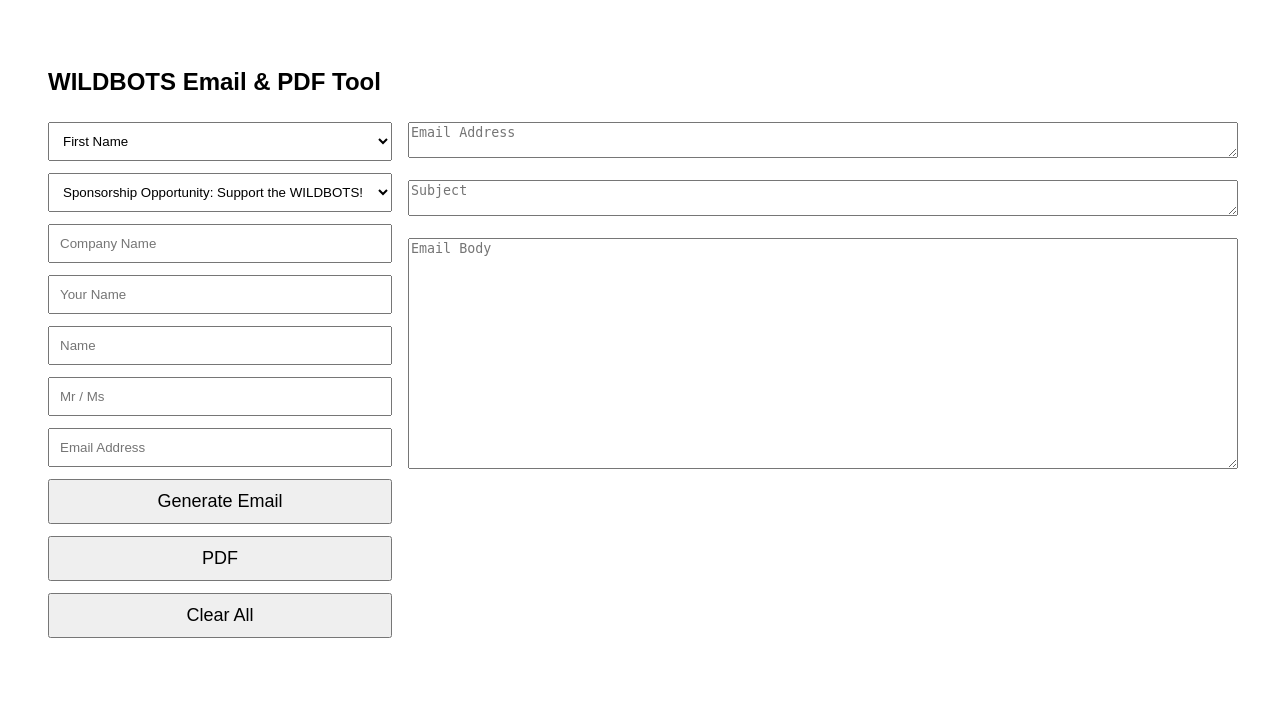
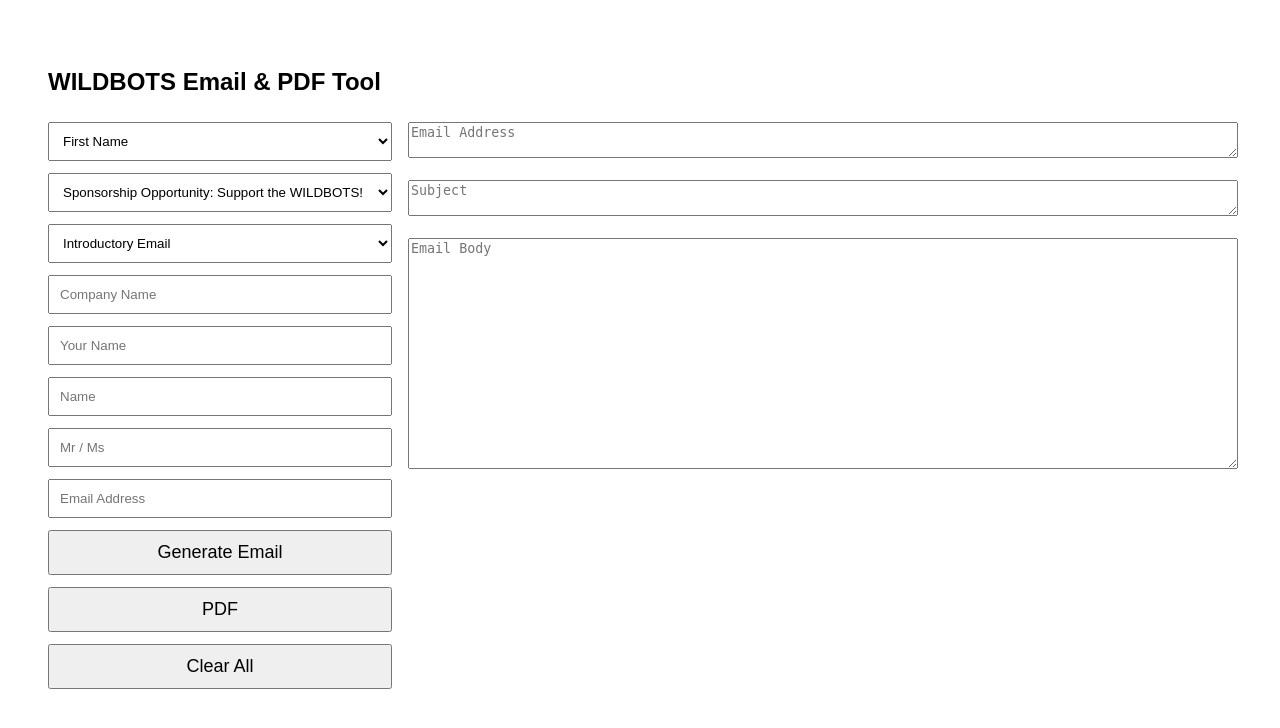
Before and after one commit to IlliaMarkovCA/wstv2, a Flask app: page / in a window 1280 px wide. Shown: the top 728 px of the page. Run offline with Flask 3, Linux system fonts and the light colour scheme.

Commit message:
Working on addinf fowllow up emails

```diff
--- a/app.py
+++ b/app.py
@@ -94,7 +94,7 @@ def make_pdf():
     #============Page 1============#
     Body_Pagraph = "I am a member of the Westminster Secondary School robotics team, and we<br/>" \
     "are wondering if you would like to sponsor us!We are currently competing <br/>" \
-    "in the FIRST Robotics competitions of 2026, and in order to move forward with our robot " \
+    "in the FIRST Robotics competitions of 2027, and in order to move forward with our robot " \
     "building process, we are searching for supportive companies to help finance our team. "
 
     Body_Pagraph1 = "We currently need about $50,000 to fund our admission into the FIRST program ($9000), " \
--- a/templates/index.html
+++ b/templates/index.html
@@ -78,6 +78,12 @@ textarea {
         <option>Funding Request: Support the WILDBOTS in FRC</option>
     </select>
 
+    <select id="email" name="email" class="wide-select">
+        <option value=1>Introductory Email</option>
+        <option value=2>Follow Up #1</option>
+        <option value=4>Follow Up #2</option>
+    </select>
+
     <input id="company" name="company" placeholder="Company Name" required>
     <input id="users_name" name="users_name" placeholder="Your Name" required>
 
@@ -135,12 +141,20 @@ textarea {
 function toggleNameFields() {
     const type = document.getElementById("nameType").value;
     const fields = document.getElementById("nameFields");
+    const email = document.getElementById("email").value;
+
     if (type === "C")
         document.getElementById("nameFields").style.display = "none";
     else if(type === "L")
         document.getElementById("nameFields").style.display = "inline-block";
     else if(type === "N")
         document.getElementById("nameFields").style.display = "inline-block"
+
+    if (email == 1)
+
+    else if(email == 2)
+
+    else if(email == 2)
 }
 
 function clearAll() {
@@ -173,7 +187,7 @@ function generateEmail() {
     else if (type === "L") header = `Dear ${who}.${name},`;
     else if(type === "C") header = `Hello ${company},`;
 
-    const body = `${header}
+    const body_introductory = `${header}
 
         I hope this message finds you well. I'm ${users_name}, a high school student and proud member of Westminster WILDBOTS #6725, and I'm reaching out with great enthusiasm. We're passionate about STEM, robotics, and business, and we believe your support can help us achieve and learn incredible things. The WILDBOTS are a group of students from Westminster S.S. in London, Ontario who thrive on the excitement of the First Robotics Competition (FRC), where we design, build, and compete with robots in a fast-paced, dynamic environment. Through the years we’ve inspired students to pursue their passions in STEM and business and gain valuable experience throughout the build and competition seasons.
 
@@ -187,6 +201,34 @@ ${users_name}
 
         Teacher Mentor Contact: J. Levy, email J.Levy@TVDSB.ca`;
 
+    const body_follow1 = `${header},
+
+        I hope you're enjoying a pleasant day. I wanted to follow up on our initial outreach request on [DATE INITIAL EMAIL WAS SENT] and express our continued interest in the possibility of partnering with ${company} for the WILDBOTS’ exciting journey in STEM and business education and robotics.
+
+        Your support can help empower us to explore STEM and business and support a community of leaders and innovators. We understand your time is valuable, and we appreciate your consideration. If you have any questions or would like to discuss this with one of our teacher’s further, please feel free to reach out at your convenience. We'd be thrilled to explore this partnership together.
+
+        Thank you once again for considering our request, and we look forward to the opportunity to connect and discuss how we can work together to make a difference in the world of STEM.
+
+        Warm regards,
+
+        ${users_name}
+
+        Teacher Mentor Contact: J. Levy, email  J.Levy@TVDSB.ca`;
+
+    const body_follow2 = `${header},
+
+        I hope this message finds you well. We truly appreciate the time and consideration you've given to our previous emails, and we understand that you may have a busy schedule. This is our final follow-up regarding the potential sponsorship for the WILDBOTS this season.
+
+        As passionate students dedicated to STEM education and robotics, we believe that a partnership with you could truly elevate our capabilities and continue our mission to inspire the next generation of innovators. Your involvement can shape the futures of countless young minds eager to embrace the world of science, technology, engineering, and mathematics. We would be honored to have you as our partner in this journey. If you have any questions or if you're ready to discuss the details, please do not hesitate to reach out. We genuinely hope this won't be our last conversation and that we can explore the possibilities of working together to make a difference.
+
+        Thank you for considering our request, and we hope to hear from you soon. If not, we extend our heartfelt gratitude for your attention and support thus far.
+
+        Warm regards,
+
+        ${users_name}
+
+        Teacher Mentor Contact: J. Levy, email  J.Levy@TVDSB.ca`;
+
     document.getElementById("previewEmailAddress").value = emailAddr;
     document.getElementById("previewSubject").value = title;
     document.getElementById("previewEmail").value = body;
```
Lines whose indentation alone changed are shown as unchanged.
